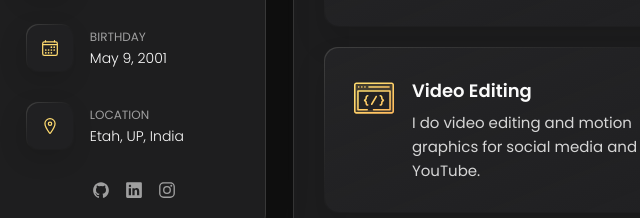
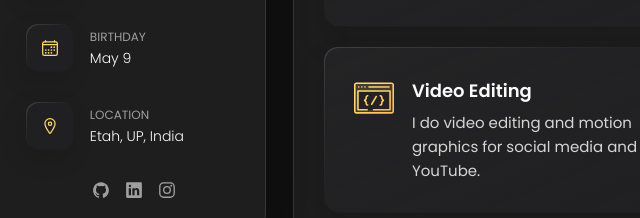
Before and after one commit to yaviral17/porfolio, a plain HTML site: page index.html in a window 1280 px wide. Shown: the part 572-790 px from the top of the page, 47-687 px from the left. Drawn offline with nearby package versions, Linux system fonts and the light colour scheme.

Commit message:
removed some info

```diff
--- a/index.html
+++ b/index.html
@@ -104,7 +104,7 @@
               <div class="contact-info">
                 <p class="contact-title">Birthday</p>
 
-                <time datetime="2001-05-09">May 9, 2001</time>
+                <time datetime="2001-05-09">May 9</time>
               </div>
             </li>
 
```
